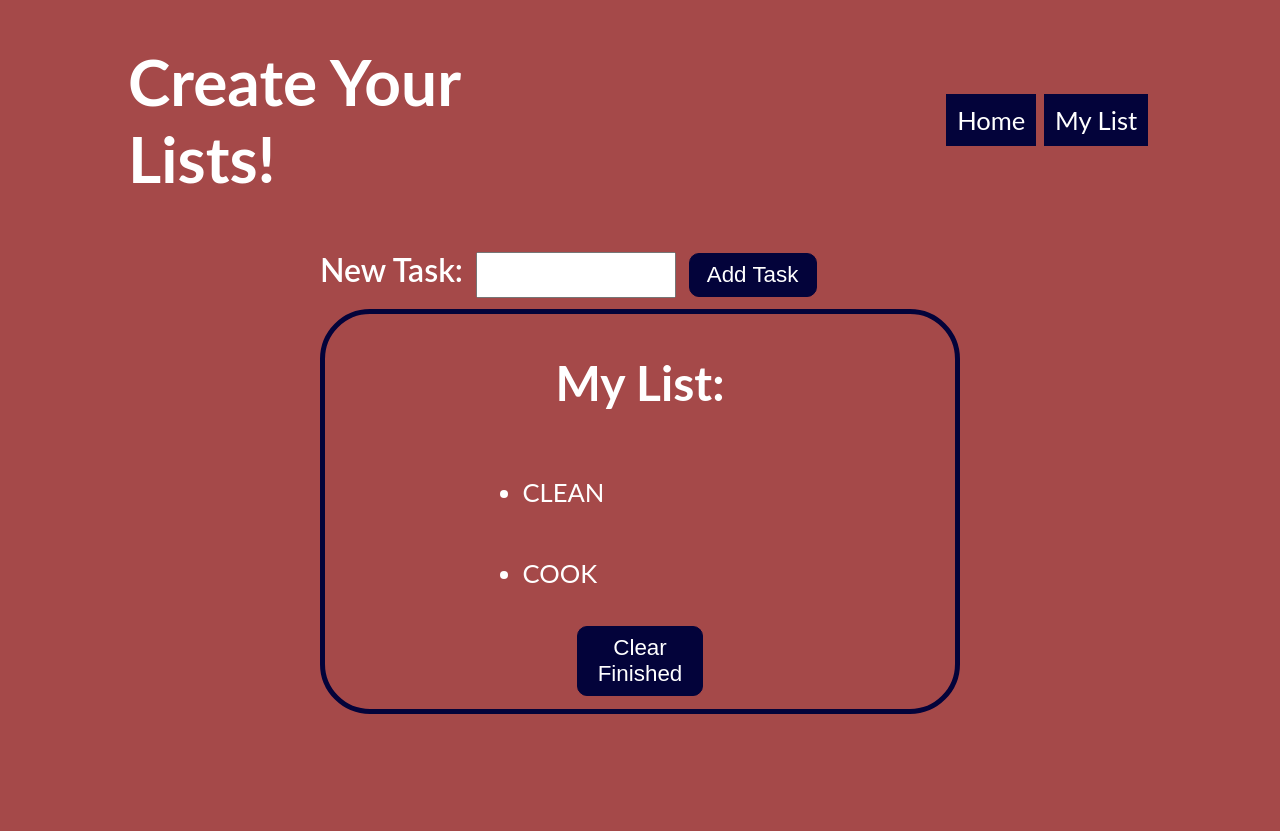
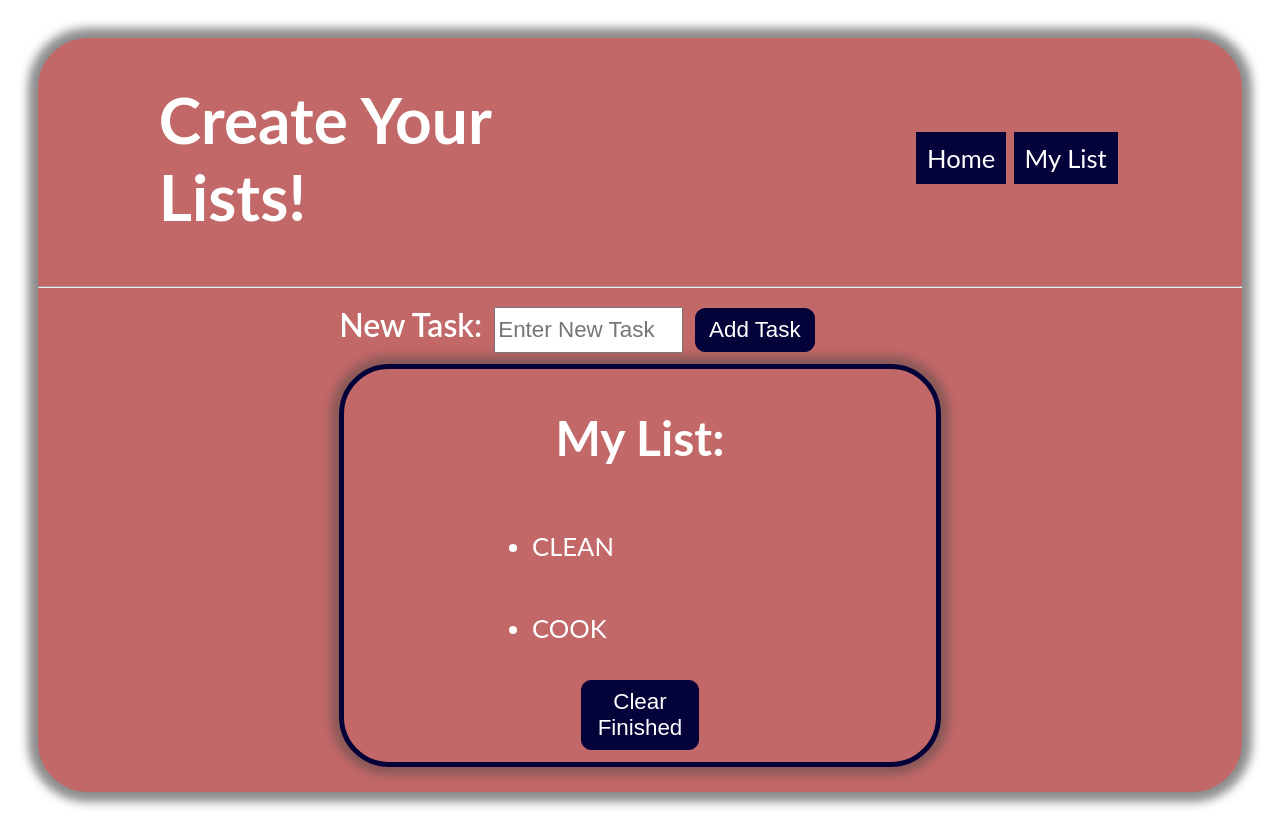
Before and after one commit to BrittanyPete/vercel-deploy-project, a React (Create React App) app: page /list in a window 1280 px wide. Before the commit the page ends 800 px from the top, so only its background shows below. Built offline with nearby package versions, Linux system fonts and the light colour scheme.

Commit message:
added a few styling changes

```diff
--- a/src/App.js
+++ b/src/App.js
@@ -18,7 +18,7 @@ const App = () => {
       <div>
       <Header />
       </div>
-
+      <hr/>
 
       <div>
         <Switch>
--- a/src/components/AddItem.js
+++ b/src/components/AddItem.js
@@ -30,6 +30,7 @@ class AddItem extends React.Component {
                     onChange={this.handleChange}
                     name='task'
                     type='text'
+                    placeholder='Enter New Task'
                     />
                     <button>Add Task</button>
                 </form>
--- a/src/components/Header.js
+++ b/src/components/Header.js
@@ -12,6 +12,7 @@ const Header = () => {
             <Link to='/list' className='link'>My List</Link>
         </div>
       </div>
+
     );
 }
 export default Header;
--- a/src/components/Home.js
+++ b/src/components/Home.js
@@ -1,4 +1,5 @@
 import React from 'react';
+
 
 const Home = () => {
 
@@ -6,6 +7,7 @@ const Home = () => {
         <div className='home'>
             <h1>Welcome!</h1>
             <h2>Start creating your list!</h2>
+            <button><a href='/list'>Create A List</a></button>
         </div>
     )
 }
--- a/src/index.css
+++ b/src/index.css
@@ -1,10 +1,19 @@
 html, body, #root {
   margin: 0px;
-  height: 100%;
-  background: #a54949;
+
+  /* background: #a54949; */
   font-family: Lato;
   color: white;
 }
+
+#root {
+  padding-bottom: 2%;
+  background: #c26868;
+  border-radius: 50px;
+  margin: 3%;
+  box-shadow: 0 0 10px 10px rgba(29, 28, 28, 0.5);
+}
+
 
 .header {
   display: flex;
@@ -36,6 +45,8 @@ html, body, #root {
 .link:hover {
   font-size: 1.8rem;
 }
+
+hr { display: block; margin-before: 0.5em; margin-after: 0.5em; margin-start: auto; margin-end: auto; overflow: hidden; border-style: inset; border-width: 1px;}
 
 .task.completed {
   text-decoration: line-through;
@@ -69,6 +80,11 @@ button:hover {
   transform: scale(1.1);
 }
 
+a {
+  text-decoration: none;
+  color: white;
+}
+
 input {
   height: 5vh;
   width: 30%;
@@ -90,6 +106,7 @@ label {
   flex-direction: column;
   align-items: center;
   border: 5px solid rgb(3, 3, 58);
+  box-shadow: 0 0 8px 8px rgba(83, 74, 74, 0.5);
   border-radius: 50px;
 }
 
```
